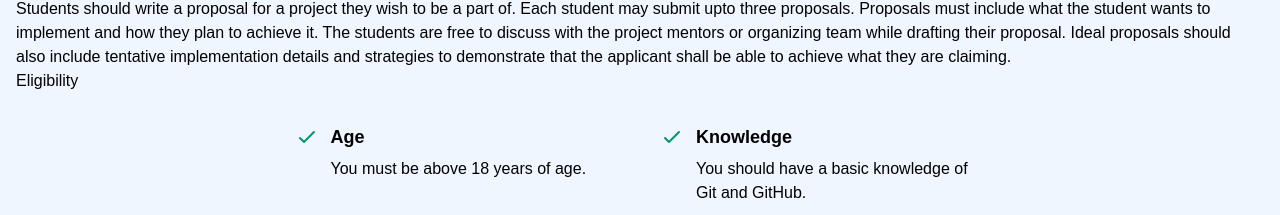
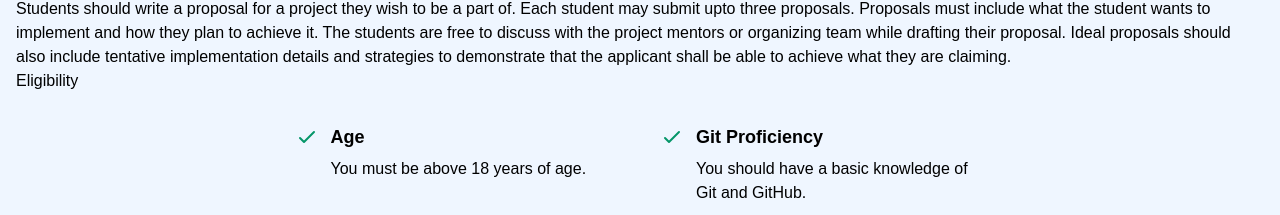
Before and after one commit to OpenLake/FOSS-Overflow, a Next.js app: page / in a window 1280 px wide. Shown: the part 1615-1830 px from the top of the page. Built offline with nearby package versions, Linux system fonts and the light colour scheme; what @tailwindcss/typography would draw is missing.

Commit message:
Change a title

```diff
--- a/content/eligibility.js
+++ b/content/eligibility.js
@@ -4,7 +4,7 @@ export const eligibilityData = [
 		description: 'You must be above 18 years of age.',
 	},
 	{
-		title: 'Knowledge',
+		title: 'Git Proficiency',
 		description: 'You should have a basic knowledge of Git and GitHub.',
 	},
 	{
```
